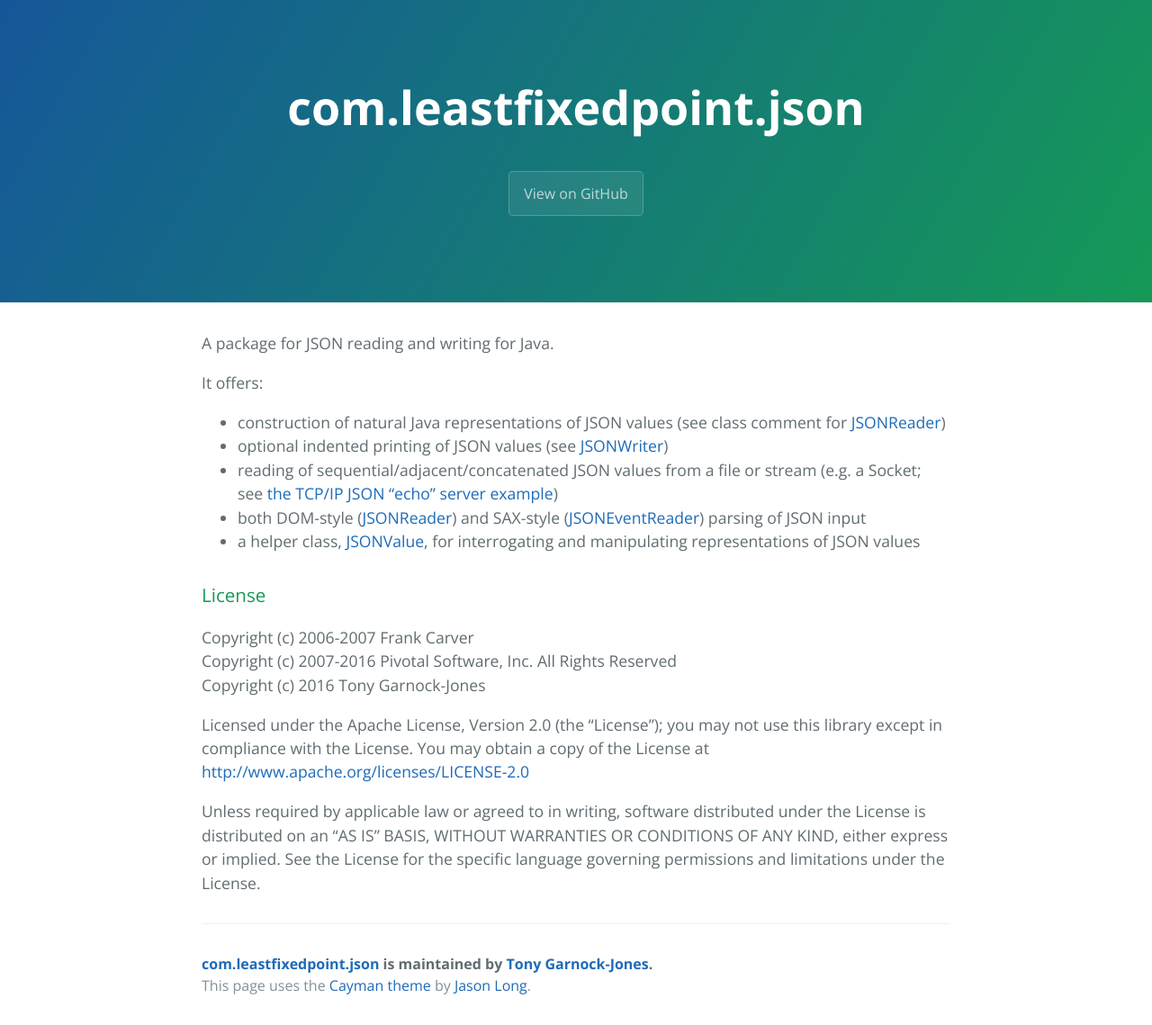
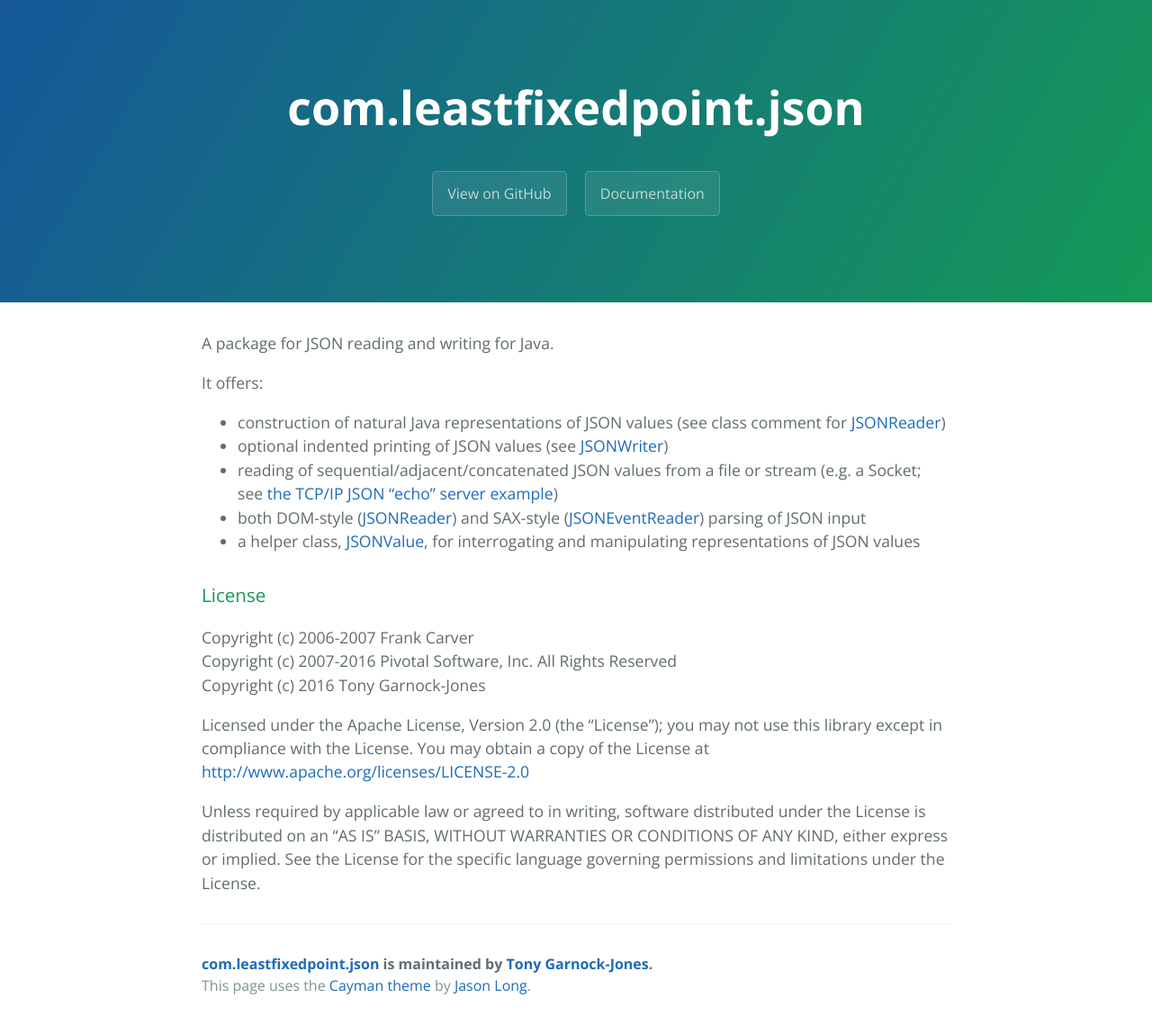
Before and after one commit to tonyg/java-json-leastfixedpoint, a Jekyll site: the page built from index.markdown, in a window 1280 px wide. Shown: the whole page at 90% size. Built offline with Jekyll 4.4.1, drawn with Linux system fonts in a browser that asks for light colours.

Commit message:
Fix doc links

```diff
--- a/_layouts/skeleton.html
+++ b/_layouts/skeleton.html
@@ -14,6 +14,7 @@
       <h1 class="project-name">{{ page.title }}</h1>
       <h2 class="project-tagline">{{ page.tagline }}</h2>
       <a href="{{ page.projecturl }}" class="btn">View on GitHub</a>
+      <a href="{{ page.docurl }}" class="btn">Documentation</a>
     </section>
 
     <section class="main-content">
--- a/index.markdown
+++ b/index.markdown
@@ -13,11 +14,11 @@
  - both DOM-style ([JSONReader][]) and SAX-style ([JSONEventReader][]) parsing of JSON input
  - a helper class, [JSONValue][], for interrogating and manipulating representations of JSON values
 
-[JSONReader]: /doc/com/leastfixedpoint/json/JSONReader.html
-[JSONwriter]: /doc/com/leastfixedpoint/json/JSONWriter.html
+[JSONReader]: doc/com/leastfixedpoint/json/JSONReader.html
+[JSONwriter]: doc/com/leastfixedpoint/json/JSONWriter.html
 [example]: https://github.com/tonyg/java-json-leastfixedpoint/tree/master/examples/com/leastfixedpoint/json/examples/JSONEchoServer.java
-[JSONEventReader]: /doc/com/leastfixedpoint/json/JSONEventReader.html
-[JSONValue]: /doc/com/leastfixedpoint/json/JSONValue.html
+[JSONEventReader]: doc/com/leastfixedpoint/json/JSONEventReader.html
+[JSONValue]: doc/com/leastfixedpoint/json/JSONValue.html
 
 ### License
 
```
Also changed, not shown: other parts of index.markdown (+1 -0 lines).
